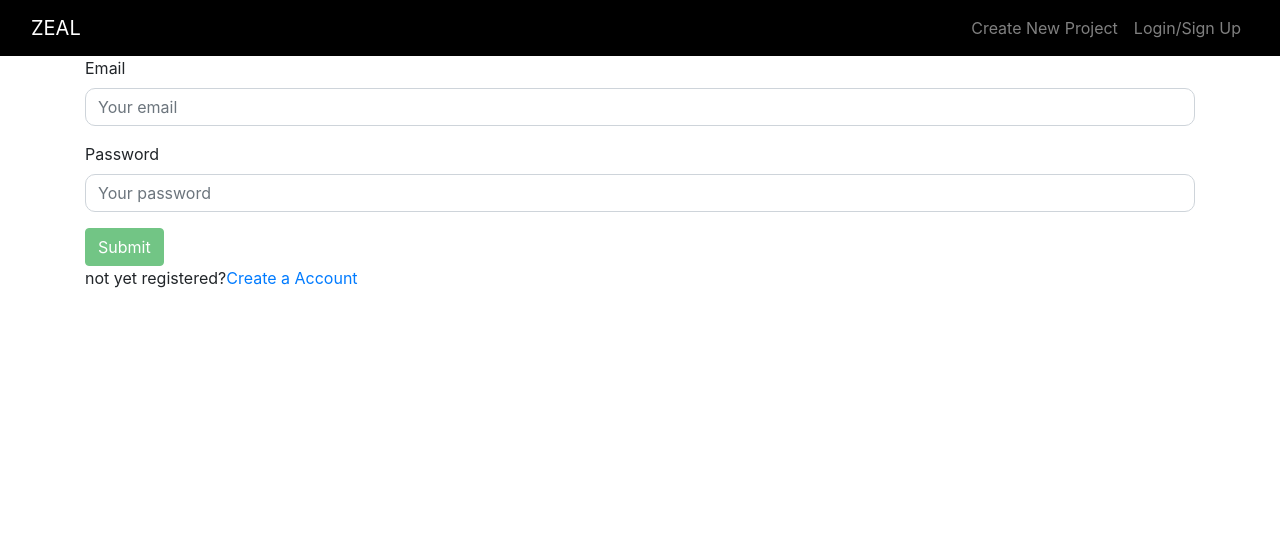
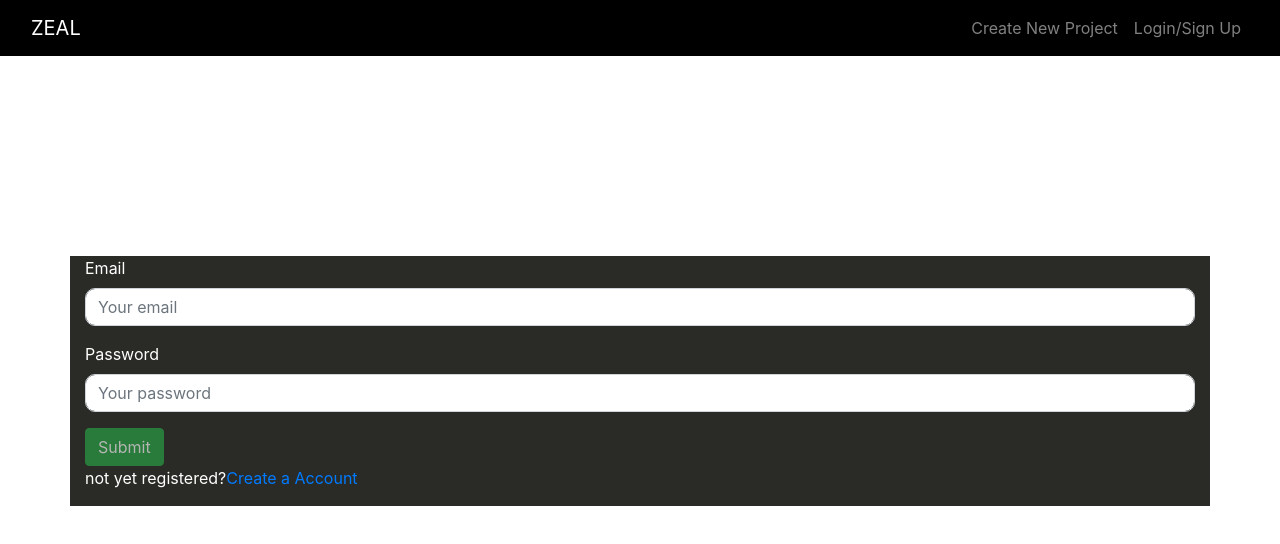
Before and after one commit to savvykolb/ZEAL, a React (Create React App) app in the folder client/: page / in a window 1280 px wide. Shown: the top 544 px of the page. Built offline with nearby package versions, Linux system fonts and the light colour scheme.

Commit message:
fixed login

```diff
--- a/client/src/components/LoginForm.js
+++ b/client/src/components/LoginForm.js
@@ -47,7 +47,7 @@ const LoginForm = () => {
 
   return (
     <>
-    <Container  bg='dark'>
+    <Container className="login">
   <Row>
     <Col>
       <Form noValidate validated={validated} onSubmit={handleFormSubmit}>
--- a/client/src/components/SignupForm.js
+++ b/client/src/components/SignupForm.js
@@ -53,7 +53,7 @@ const SignupForm = () => {
   return (
     <>
     <div className= "position">
-     <Container>
+     <Container className= "login">
       <Row>
         <Col>
       <Form noValidate validated={validated} onSubmit={handleFormSubmit}>
--- a/client/src/index.css
+++ b/client/src/index.css
@@ -47,3 +47,8 @@ background-color: black;
 
   grid-column-gap: 30px;
 }
+.login{
+  background-color: rgb(42, 42, 38);
+  margin-top: 200px;
+color: white;
+}
```
